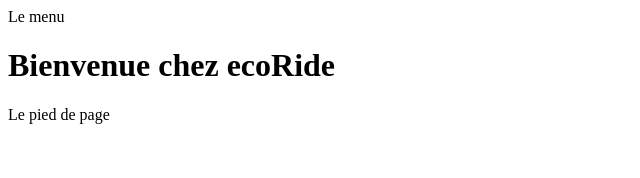
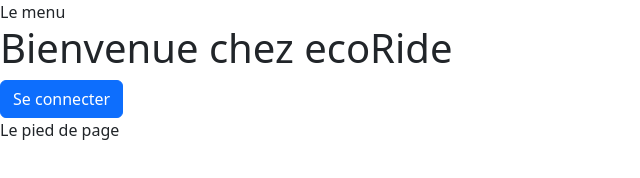
Before and after one commit to ToToRoToTo404/ecoRide, a website with bundled scripts: page index.html in a window 1280 px wide. Shown: the whole page, without its empty margins (0-640 px from the left). Built offline with nearby package versions, Linux system fonts and the light colour scheme; files whose address does not match are found by name.

Commit message:
Install Bootstrap

```diff
--- a/index.html
+++ b/index.html
@@ -3,6 +3,10 @@
 <head>
     <meta charset="UTF-8">
     <meta name="viewport" content="width=device-width, initial-scale=1.0">
+
+    <link rel="stylesheet" href="node_modules/bootstrap/dist/css/bootstrap.min.css"/>
+    <link rel="stylesheet" href="node_modules/bootstrap-icons/font/bootstrap-icons.css "/>
+
     <title>Document</title>
 </head>
 <body>
@@ -15,5 +19,6 @@
     <footer>Le pied de page</footer>
 
     <script type="module" src="./Router/Router.js"></script>
+    <script src="node_modules/bootstrap/dist/js/bootstrap.min.js"></script>
 </body>
 </html>
--- /dev/null
+++ b/package.json
@@ -0,0 +1,6 @@
+{
+  "dependencies": {
+    "bootstrap": "^5.3.3",
+    "bootstrap-icons": "^1.11.3"
+  }
+}
--- a/pages/home.html
+++ b/pages/home.html
@@ -1 +1,2 @@
 <h1>Bienvenue chez ecoRide</h1>
+<button class="btn btn-primary" onclick="window.location.href = '/login';">Se connecter</button>
```
Also changed, not shown: 2 other files.
